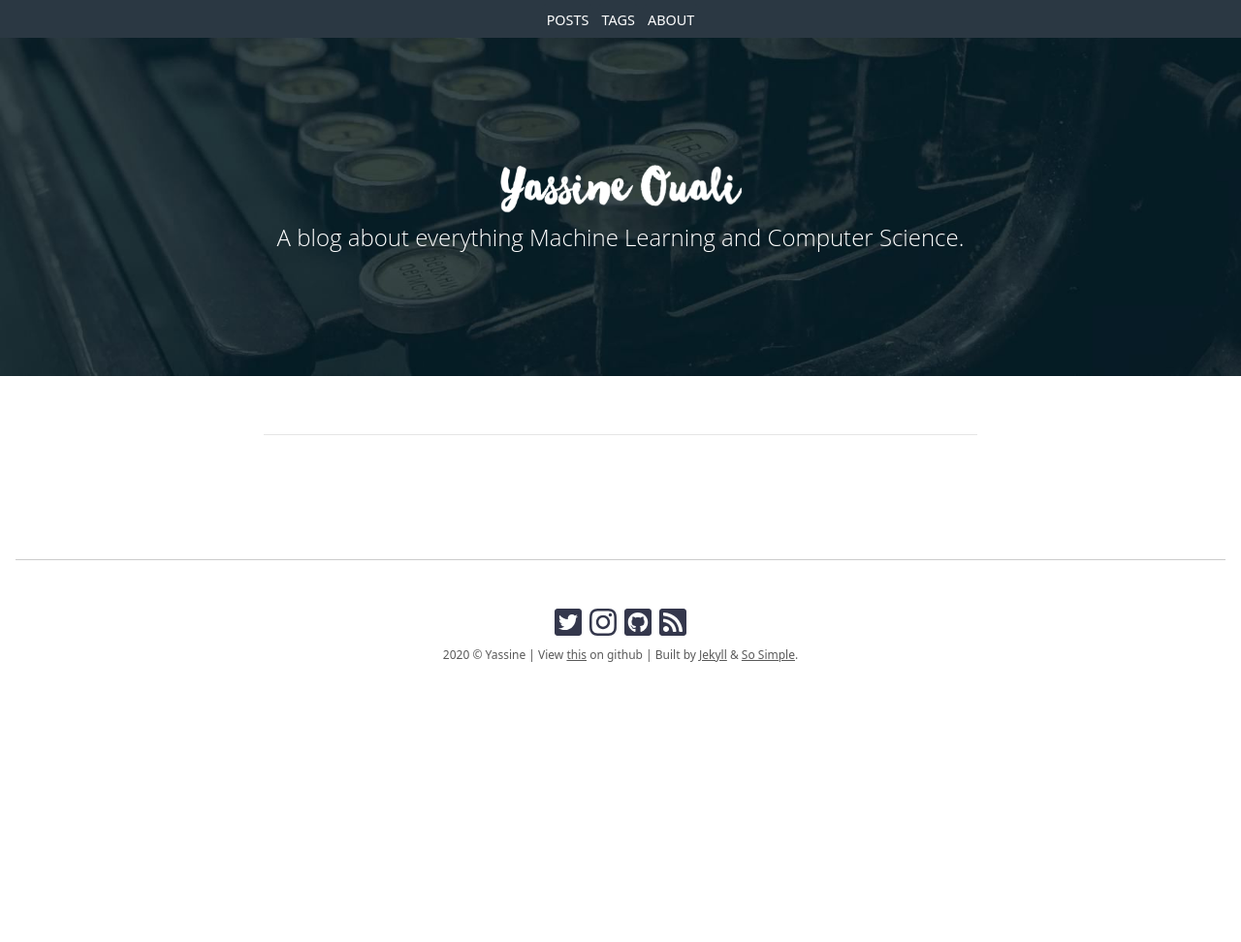
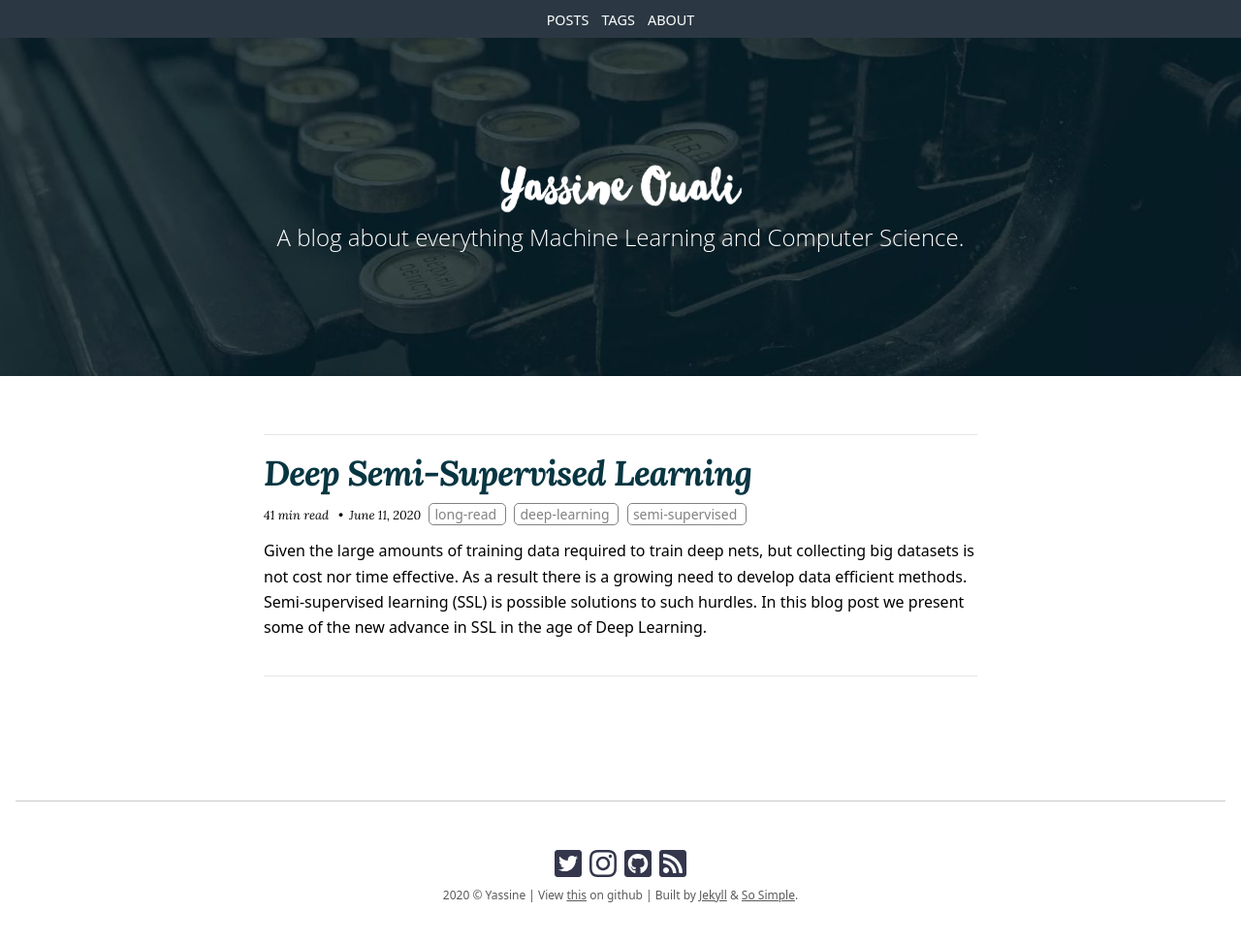
Before and after one commit to yassouali/ml-blog, a Jekyll site: the page built from index.md, in a window 1280 px wide. Shown: the whole page at 97% size. Built offline with Jekyll 4.4.1, drawn with Linux system fonts in a browser that asks for light colours; nearby versions of some CDN libraries; before the commit the page ends 900 px from its top, so only the background shows below that.

Commit message:
first post

```diff
--- a/_posts/2020-06-07-deep-semi-supervised.md
+++ b/_posts/2020-06-11-deep-semi-supervised.md
@@ -5,13 +5,17 @@ excerpt: "Given the large amounts of training data required to train deep nets,
           there is a growing need to develop data efficient methods.
           Semi-supervised learning (SSL) is possible solutions to such hurdles. In this blog post
           we present some of the new advance in SSL in the age of Deep Learning."
-date: 2020-05-13 18:00:00
-published: false
+date: 2020-06-11 8:00:00
+published: true
 tags:
   - long-read
   - deep-learning
   - semi-supervised
 ---
+
+<span style="color: #c8634d;">[A more detailed version of this post is available on [arXiv](https://arxiv.org/abs/2006.05278).]</span>
+<br/>
+<span style="color: #c8634d;">[A curated and an up-to-date list of SSL papers is available at [github](https://github.com/yassouali/awesome-semi-supervised-learning).]</span>
 
 Deep neural networks demonstrated their ability to provide remarkable performances on certain supervised learning tasks (e.g., image classification) when trained on
 extensive collections of labeled data (e.g. ImageNet). However,
```
